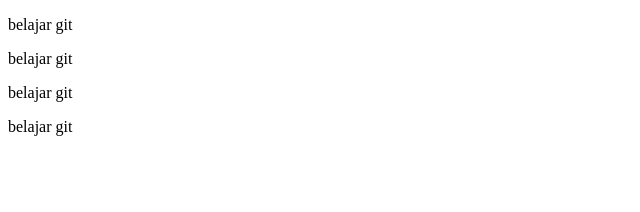
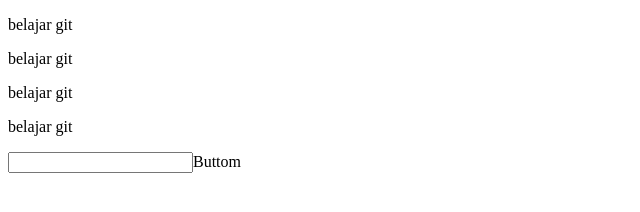
Before and after one commit to ahmad-user/belajar-niomix, a plain HTML site: page belajar.html in a window 1280 px wide. Shown: the whole page, without its empty margins (0-640 px from the left). Drawn offline with Linux system fonts and the light colour scheme.

Commit message:
element input

```diff
--- a/belajar.html
+++ b/belajar.html
@@ -9,5 +9,6 @@
 <p>belajar git</p>
 <p>belajar git</p>
 <p>belajar git</p>
+<input type="text" name="" value="">Buttom
   </body>
 </html>
```
